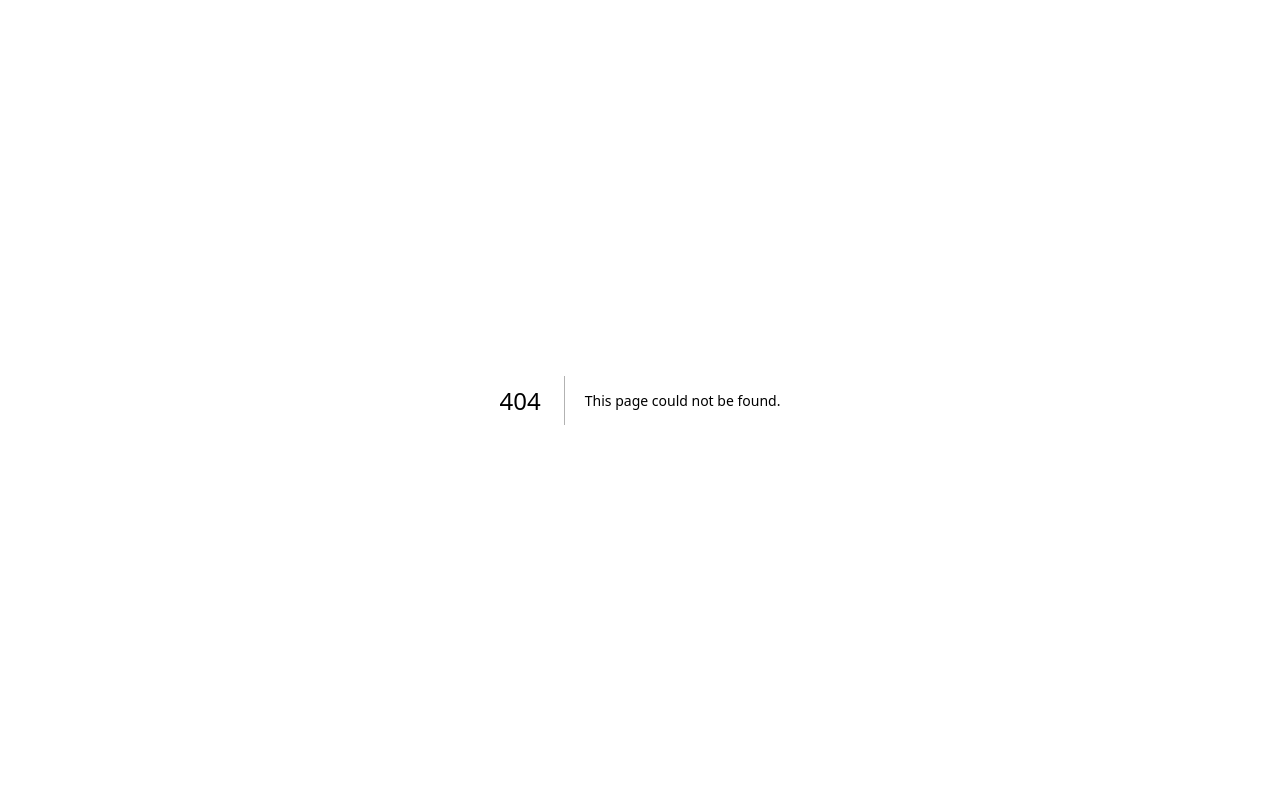
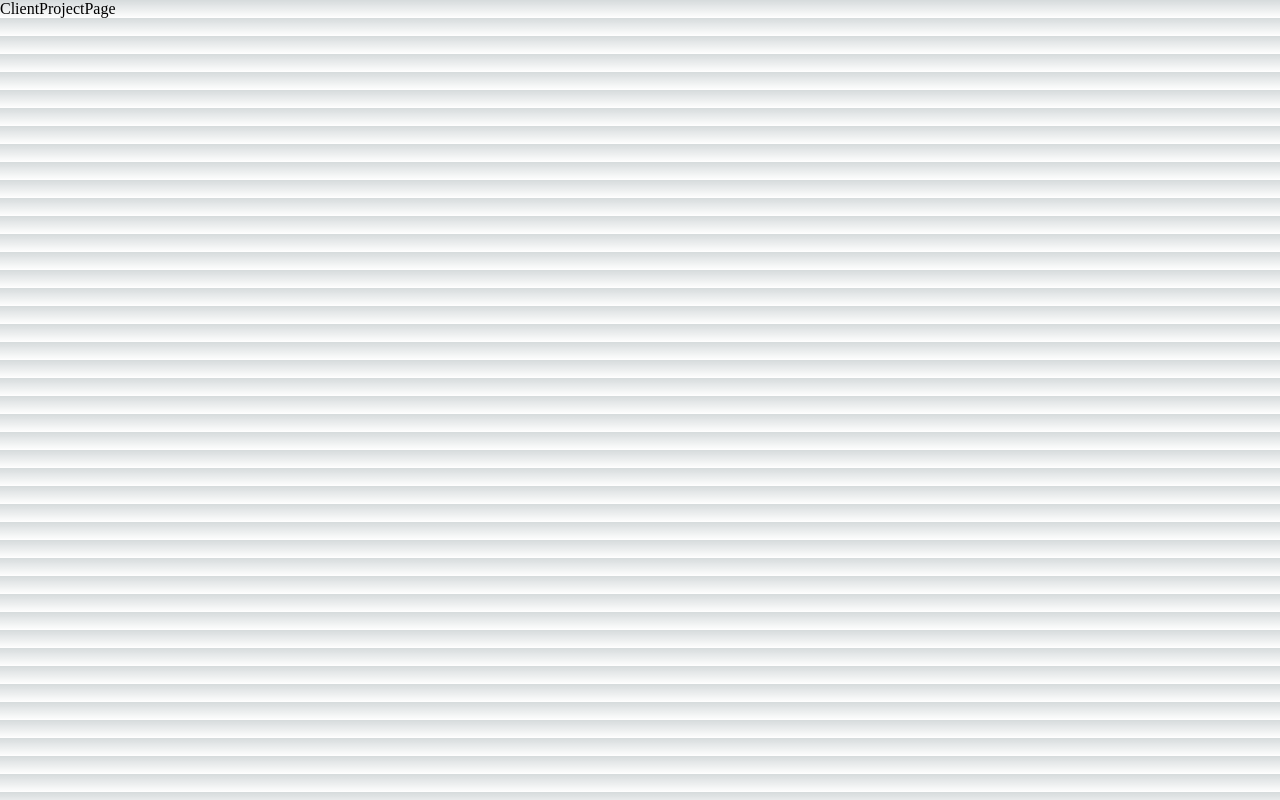
Before and after one commit to maxymlyskov/Next-Events, a Next.js app: page /clients/1/1 in a window 1280 px wide. Before the commit this address had no page. Built offline with nearby package versions, Linux system fonts and the light colour scheme.

Commit message:
Added nested dynamic routing.

```diff
--- /dev/null
+++ b/src/pages/clients/[id]/[clientprojectid].js
@@ -0,0 +1,8 @@
+import { useRouter } from "next/router";
+import React from "react";
+
+export default function ClientProjectPage() {
+  const router = useRouter();
+  console.log(router.query);
+  return <div>ClientProjectPage</div>;
+}
--- /dev/null
+++ b/src/pages/clients/[id]/index.js
@@ -0,0 +1,3 @@
+export default function ClientPage() {
+  return <div>ClientPage</div>;
+}
--- /dev/null
+++ b/src/pages/clients/index.js
@@ -0,0 +1,5 @@
+function ClientsPage() {
+  return <h1>Clients page </h1>;
+}
+
+export default ClientsPage;
```
